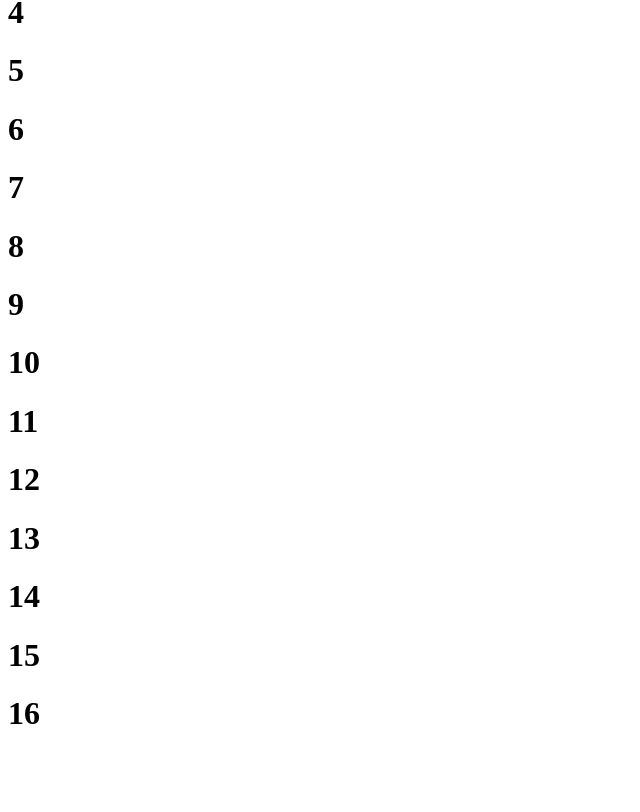
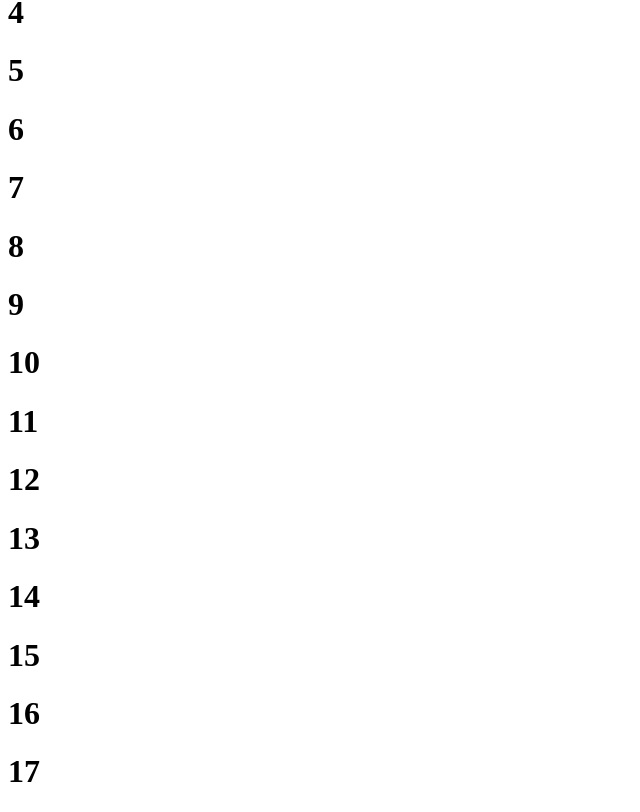
Before and after one commit to theit0/ecommerceFETests, a React (Vite) app: page / in a window 1280 px wide. Shown: the part 203-1015 px from the top of the page, without its empty margins (0-640 px from the left). Before the commit the page ends 956 px from the top, so only its background shows below. Built offline with nearby package versions, Linux system fonts and the light colour scheme.

Commit message:
Test case 17

```diff
--- a/src/App.tsx
+++ b/src/App.tsx
@@ -20,6 +20,7 @@ function App() {
       <h1>14</h1>
       <h1>15</h1>
       <h1>16</h1>
+      <h1>17</h1>
     </>
   )
 }
```
